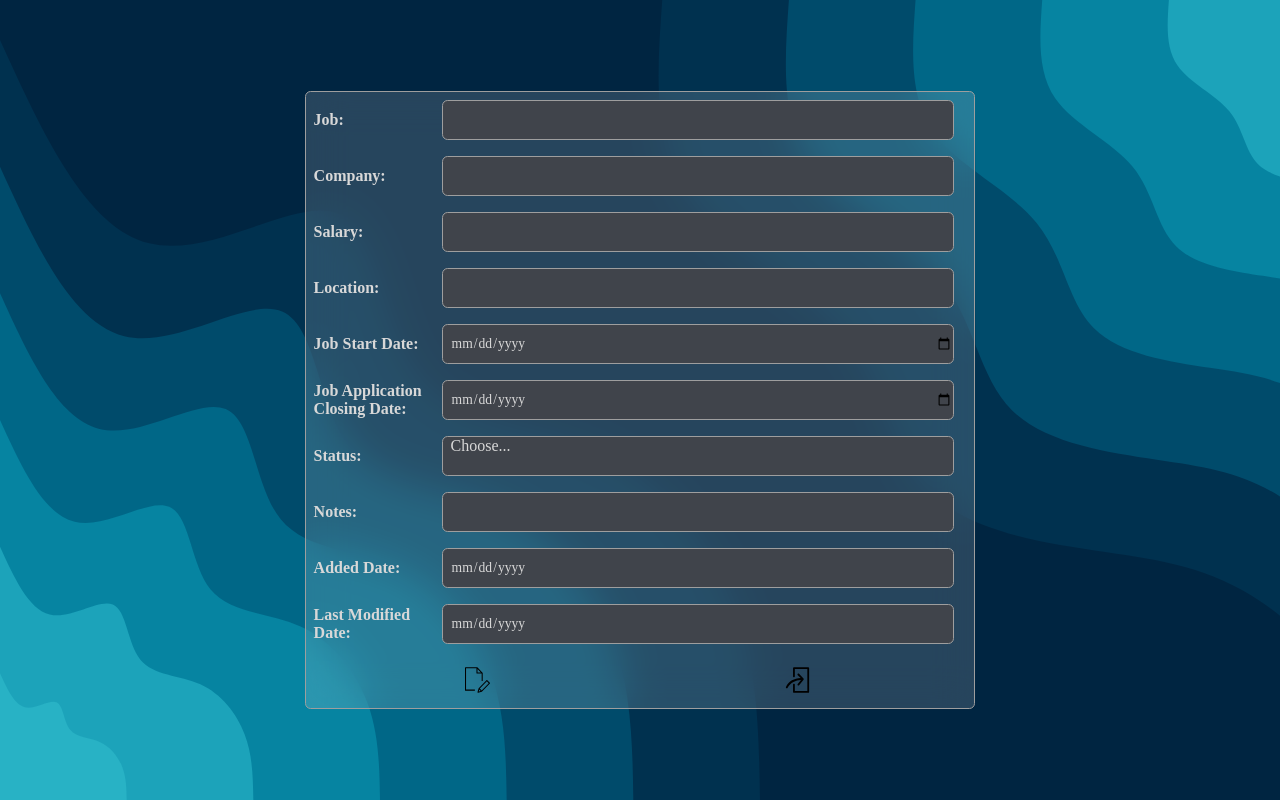
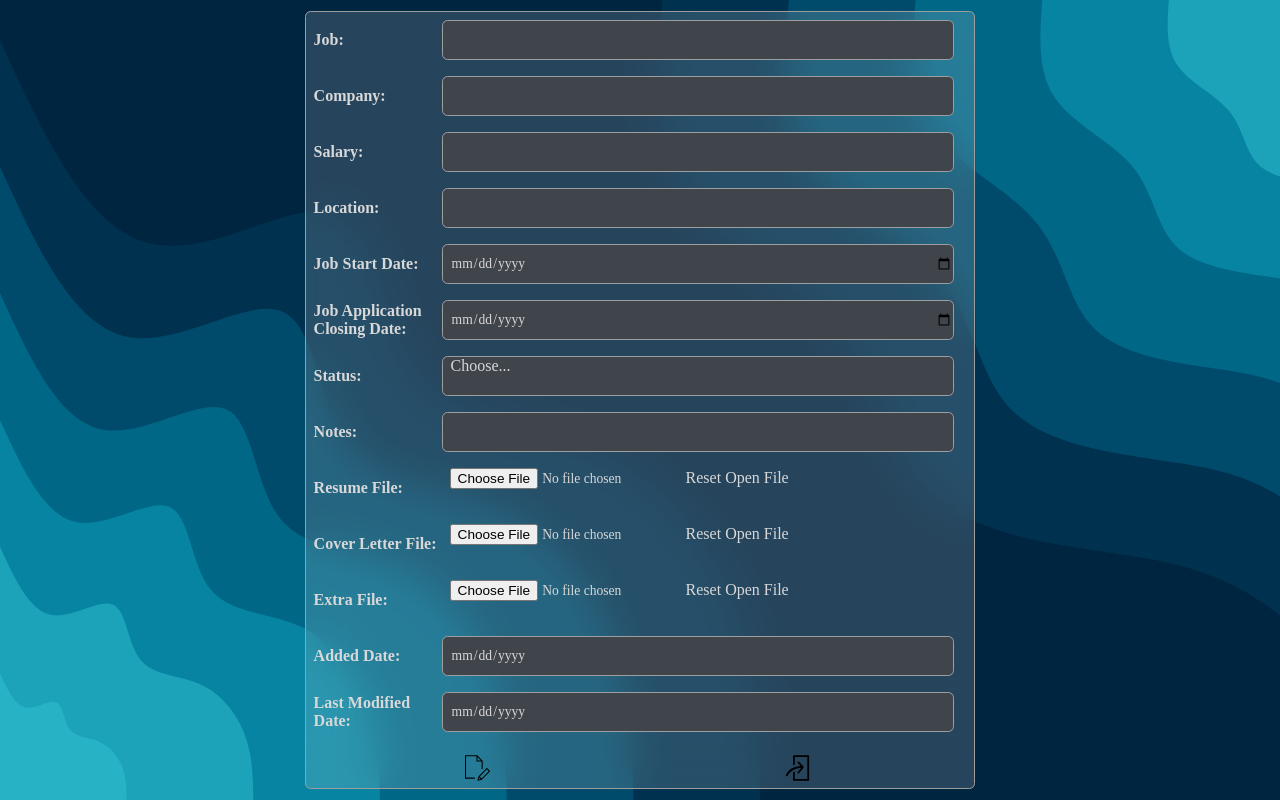
Before and after one commit to karthik-vig/job-application-tracker, a Flask app: template flaskr/templates/modifyJobInfo.html in a window 1280 px wide. Run offline with Flask 2, Linux system fonts and the light colour scheme; the template is opened without the code that fills it, so the values that code supplies are empty.

Commit message:
added the abilty to modify files for each job entry.

```diff
--- a/flaskr/app.py
+++ b/flaskr/app.py
@@ -34,10 +34,15 @@ def addJobInfo():
 @app.route('/modifyJobInfo', methods=['GET'])
 def modifyJobInfo():
     id = request.args.get('id')
-    searchFilters = {'id': id}
-    jobInfo = databaseHandlerObj.retrieveRows(searchFilters=searchFilters)
-    if str(type(jobInfo)) == "<class 'list'>":
-        jobInfo = jobInfo[0]
+    jobTrackerInfo = databaseHandlerObj.getRowsOnID(id=id, tableName='JobTrackerTable')
+    fileTrackerInfo = databaseHandlerObj.getRowsOnID(id=id, tableName='FileTrackerTable')
+    if str(type(jobTrackerInfo)) == "<class 'list'>":
+        jobTrackerInfo = jobTrackerInfo[0]
+    if str(type(fileTrackerInfo)) == "<class 'list'>":
+        fileTrackerInfo = fileTrackerInfo[0]
+    jobInfo = {}
+    jobInfo.update(jobTrackerInfo)
+    jobInfo.update(fileTrackerInfo)
     return render_template('modifyJobInfo.html', jobInfo=jobInfo)
 
 
@@ -137,11 +142,14 @@ def getAddJobInfo():
                 'applicationStatus': request.form['applicationStatus'],
                 'notes': request.form['notes'],
                 'resumeFile': {'name': request.files['resumeFile'].filename,
-                               'data': request.files['resumeFile'].read()},
+                               'data': request.files['resumeFile'].read()
+                               },
                 'coverLetterFile': {'name': request.files['coverLetterFile'].filename,
-                                    'data': request.files['coverLetterFile'].read()},
+                                    'data': request.files['coverLetterFile'].read()
+                                    },
                 'extraFile': {'name': request.files['extraFile'].filename,
-                              'data': request.files['extraFile'].read()}
+                              'data': request.files['extraFile'].read()
+                              }
                 }
     return jobInfo
 
@@ -156,6 +164,15 @@ def getModifiedJobInfo():
                         'jobApplicationClosingDate': request.form['jobApplicationClosingDate'],
                         'applicationStatus': request.form['applicationStatus'],
                         'notes': request.form['notes'],
+                        'resumeFile': {'name': request.files['resumeFile'].filename,
+                                        'data': request.files['resumeFile'].read()
+                                        },
+                        'coverLetterFile': {'name': request.files['coverLetterFile'].filename,
+                                            'data': request.files['coverLetterFile'].read()
+                                            },
+                        'extraFile': {'name': request.files['extraFile'].filename,
+                                      'data': request.files['extraFile'].read()
+                                      }
                     }
     return modifiedJobInfo
 
--- a/flaskr/static/css/modifyJobInfoStyle.css
+++ b/flaskr/static/css/modifyJobInfoStyle.css
@@ -56,24 +56,45 @@
     grid-row-end: row9;
 }
 
-.startJobTrackDateInputItem {
+.resumeFileInputItem {
     grid-column-start: col1;
     grid-column-end: endCol;
     grid-row-start: row9;
     grid-row-end: row10;
 }
 
-.modifiedJobTrackDateInputItem {
+.coverLetterFileInputItem {
     grid-column-start: col1;
     grid-column-end: endCol;
     grid-row-start: row10;
     grid-row-end: row11;
 }
 
+.extraFileInputItem {
+    grid-column-start: col1;
+    grid-column-end: endCol;
+    grid-row-start: row11;
+    grid-row-end: row12;
+}
+
+.startJobTrackDateInputItem {
+    grid-column-start: col1;
+    grid-column-end: endCol;
+    grid-row-start: row12;
+    grid-row-end: row13;
+}
+
+.modifiedJobTrackDateInputItem {
+    grid-column-start: col1;
+    grid-column-end: endCol;
+    grid-row-start: row13;
+    grid-row-end: row14;
+}
+
 .modifiedJobInfoSubmitInputItem {
     grid-column-start: col1;
     grid-column-end: col2;
-    grid-row-start: row11;
+    grid-row-start: row14;
     grid-row-end: endRow;
     justify-self: center;
     align-self: center;
@@ -82,7 +103,7 @@
 .cancelSubmitInputItem {
     grid-column-start: col2;
     grid-column-end: endCol;
-    grid-row-start: row11;
+    grid-row-start: row14;
     grid-row-end: endRow;
     justify-self: center;
     align-self: center;
@@ -91,9 +112,9 @@
 .formContainer{
     display: grid;
     grid-template-columns: [col1] 25vw [col2] 25vw [endCol];
-    grid-template-rows: [row1] 5vh [row2] 5vh [row3] 5vh [row4] 5vh [row5] 5vh [row6] 5vh [row7] 5vh [row8] 5vh [row9] 5vh [row10] 5vh [row11] 5vh [endRow];
+    grid-template-rows: [row1] 5vh [row2] 5vh [row3] 5vh [row4] 5vh [row5] 5vh [row6] 5vh [row7] 5vh [row8] 5vh [row9] 5vh [row10] 5vh [row11] 5vh [row12] 5vh [row13] 5vh [row14] 5vh [endRow];
     row-gap: 2vh;
-    height: 75vh;
+    height: 95vh;
     width: 51vw;
     padding: 1vh;
 }
--- a/flaskr/templates/modifyJobInfo.html
+++ b/flaskr/templates/modifyJobInfo.html
@@ -8,7 +8,7 @@
         <link rel="stylesheet" href="{{url_for('static', filename='css/modifyJobInfoStyle.css')}}">
     </head>
     <body class="pageContainer bodyBGImage">
-        <form action="/redirectModifyJobInfo" method="post" class="commonBorder formContainer pageItem frostGlass">
+        <form action="/redirectModifyJobInfo" method="post" enctype="multipart/form-data" class="commonBorder formContainer pageItem frostGlass">
             <input type="hidden" name="id" value="{{ jobInfo['id'] }}" >
             <fieldset class="jobInputItem fieldsetContainer">
                 <label class="fieldsetLabelItem">Job:</label>
@@ -68,6 +68,45 @@
                 <label class="fieldsetLabelItem">Notes:</label>
                 <input type="text" name="notes" maxlength="10000"  value="{{ jobInfo['notes'] }}" class="commonBorder fieldsetInputItem inputBGColor">
             </fieldset>
+            <fieldset class="resumeFileInputItem fieldsetContainer">
+                <label class="fieldsetLabelItem">Resume File:</label>
+                <section class="fieldsetInputItem">
+                    <input type="file" name="resumeFile" id="resumeFile">
+                    <button onclick="document.getElementById('resumeFile').value = ''; return false;">Reset</button>
+                    {% if jobInfo['resumeFile']['name'] != '' %}
+                        <p>{{ jobInfo['resumeFile']['name'] }}</p>
+                        <a href="/resumeFile/{{jobInfo['id']}}">Open File</a>
+                    {% else %}
+                        <p>No File.</p>
+                    {% endif %}
+                </section>
+            </fieldset>
+            <fieldset class="coverLetterFileInputItem fieldsetContainer">
+                <label class="fieldsetLabelItem">Cover Letter File:</label>
+                <section class="fieldsetInputItem">
+                    <input type="file" name="coverLetterFile" id="coverLetterFile">
+                    <button onclick="document.getElementById('coverLetterFile').value = ''; return false;">Reset</button>
+                    {% if jobInfo['coverLetterFile']['name'] != '' %}
+                        <p>{{ jobInfo['coverLetterFile']['name'] }}</p>
+                        <a href="/coverLetterFile/{{jobInfo['id']}}">Open File</a>
+                    {% else %}
+                        <p>No File.</p>
+                    {% endif %}
+                </section>
+            </fieldset>
+            <fieldset class="extraFileInputItem fieldsetContainer">
+                <label class="fieldsetLabelItem">Extra File:</label>
+                <section class="fieldsetInputItem">
+                    <input type="file" name="extraFile" id="extraFile">
+                    <button onclick="document.getElementById('extraFile').value = ''; return false;">Reset</button>
+                    {% if jobInfo['extraFile']['name'] != '' %}
+                        <p>{{ jobInfo['extraFile']['name'] }}</p>
+                        <a href="/extraFile/{{jobInfo['id']}}">Open File</a>
+                    {% else %}
+                        <p>No File.</p>
+                    {% endif %}
+                </section>
+            </fieldset>
             <fieldset  class="startJobTrackDateInputItem fieldsetContainer">
                 <label class="fieldsetLabelItem">Added Date:</label>
                 <input type="date" value="{{ jobInfo['startJobTrackDate'] }}" readonly class="commonBorder fieldsetInputItem inputBGColor">
```
Also changed, not shown: flaskr/database.py (+27 -2 lines).
